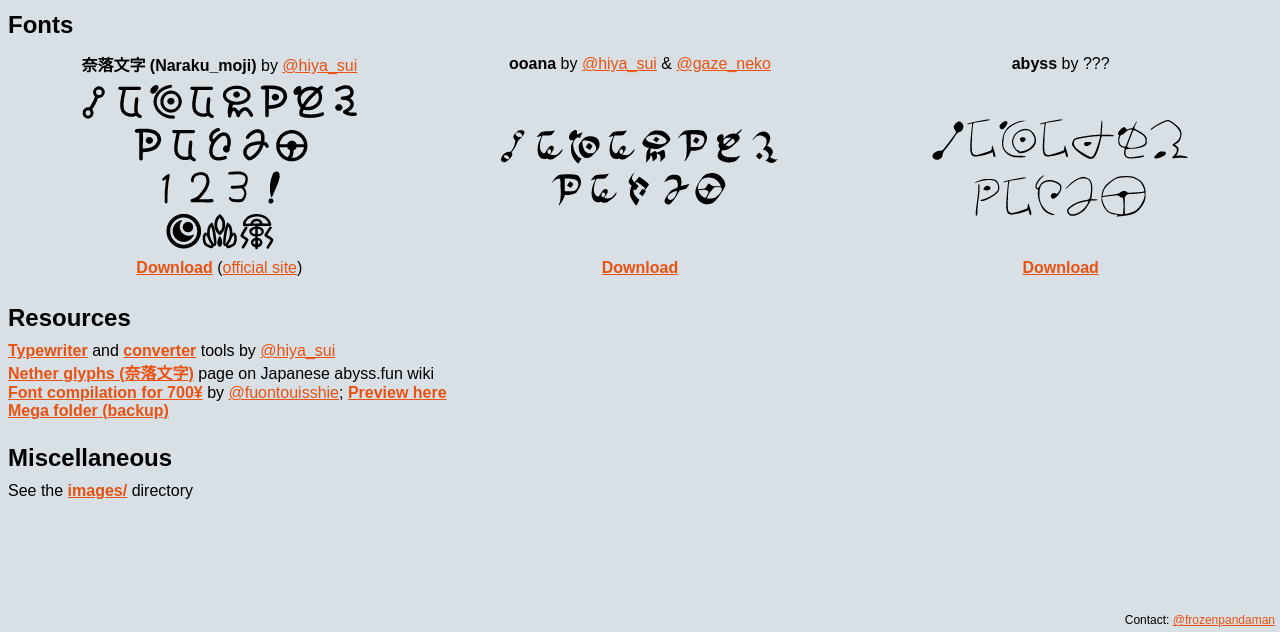
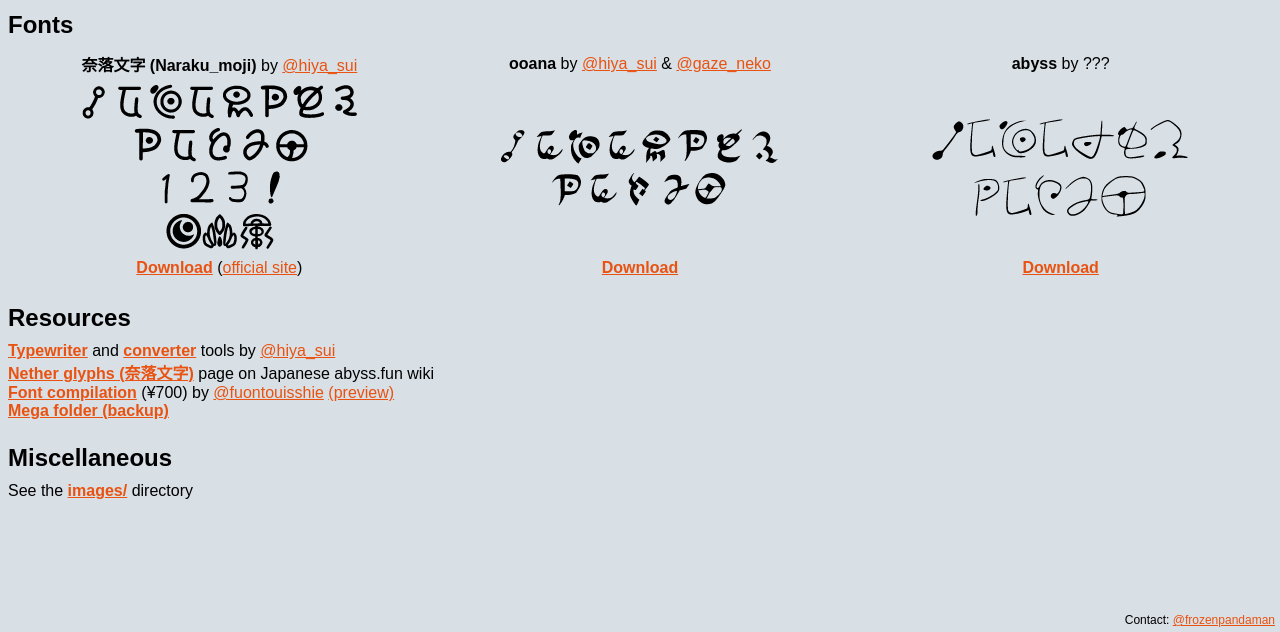
Before and after one commit to frozenpandaman/abyss, a plain HTML site: page index.html in a window 1280 px wide. Shown: the part 168-800 px from the top of the page. Drawn offline with Linux system fonts and the light colour scheme.

Commit message:
update phrasing

```diff
--- a/index.html
+++ b/index.html
@@ -53,7 +53,7 @@ td { width: 33%; text-align: center; }
 <h3>Resources</h3>
 <a href="http://night0v0l.webcrow.jp/p/netherglyph_typ.html"><b>Typewriter</b></a> and <a href="http://night0v0l.webcrow.jp/p/netherglyph_con.html"><b>converter</b></a> tools by <a href="https://twitter.com/hiya_sui">@hiya_sui</a><br>
 <a href="https://wiki.abyss.fun/index.php?title=%E5%A5%88%E8%90%BD%E6%96%87%E5%AD%97"><b>Nether glyphs (奈落文字)</b></a> page on Japanese abyss.fun wiki<br>
-<a href="https://fuontouisshie.booth.pm/items/896075"><b>Font compilation for 700¥</b></a> by <a href="https://twitter.com/fuontouisshie">@fuontouisshie</a>; <a href="https://github.com/frozenpandaman/abyss/tree/master/images/66804397_p0.jpg"><b>Preview here</b></a><br>
+<a href="https://fuontouisshie.booth.pm/items/896075"><b>Font compilation</b></a> (&yen;700) by <a href="https://twitter.com/fuontouisshie">@fuontouisshie</a> <a href="https://github.com/frozenpandaman/abyss/tree/master/images/66804397_p0.jpg">(preview)</a><br>
 <a href="https://mega.nz/#F!N9gjjDgZ!beyojHbZS5J5P9iA-V_4Yw"><b>Mega folder (backup)</b></a>
 
 <h3>Miscellaneous</h3>
```
